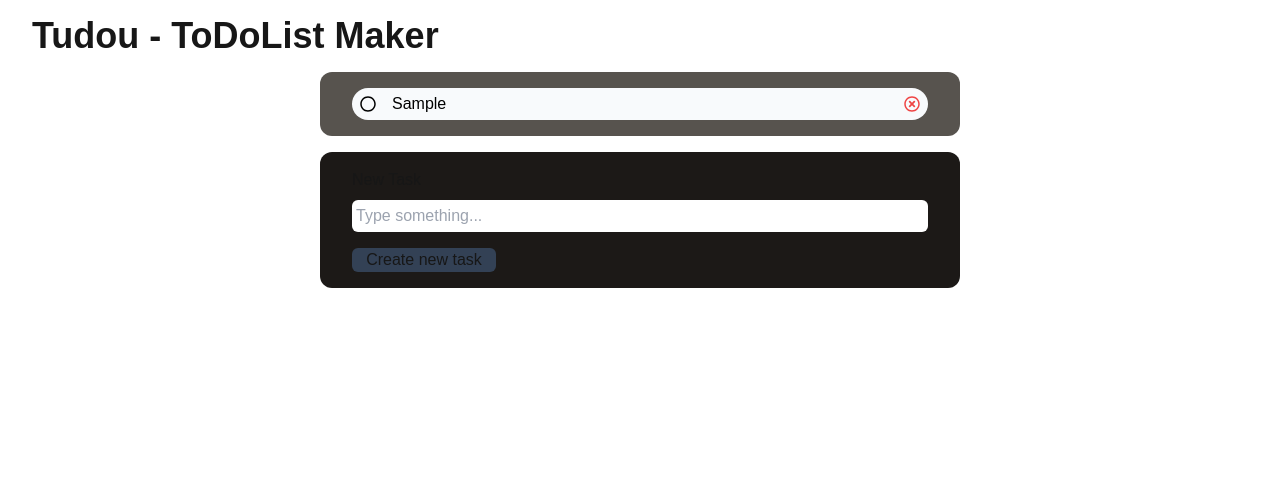
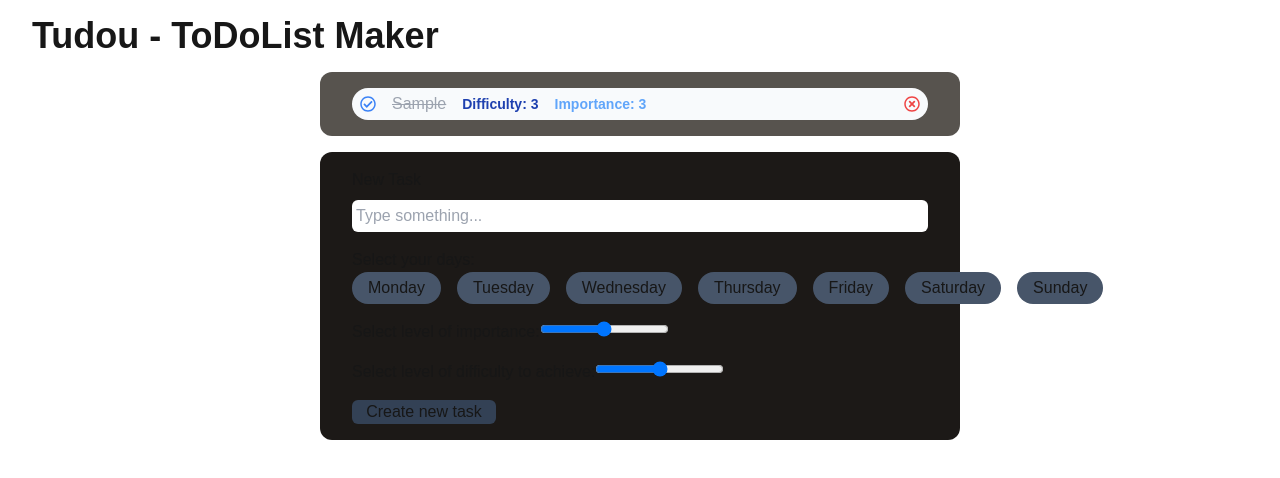
Before and after one commit to mrtinber/tudou, a Next.js app: page / in a window 1280 px wide. Both pictures are taken after typing "Sample" into the empty fields and a click on the button "Create new task". Shown: the top 478 px of the page. Built offline with nearby package versions, Linux system fonts and the light colour scheme.

Commit message:
Adding days, importance and difficulty selectors to the form

```diff
--- a/src/app/_components/Dashboard.tsx
+++ b/src/app/_components/Dashboard.tsx
@@ -2,12 +2,12 @@
 
 import { useState } from "react";
 import TaskList from "./TaskList";
-import NewTask from "./NewTask";
+import NewTask, { Task } from "./NewTask";
 
 type Props = {};
 
 export default function Dashboard({}: Props) {
-    const [tasks, setTasks] = useState<string[]>([]);
+    const [tasks, setTasks] = useState<Task[]>([]);
 
     return (
         <div className="flex flex-col gap-4">
--- a/src/app/_components/NewTask.tsx
+++ b/src/app/_components/NewTask.tsx
@@ -3,24 +3,71 @@
 import { useState } from "react";
 
 type Props = {
-    setTasks: React.Dispatch<React.SetStateAction<string[]>>;
+    setTasks: React.Dispatch<React.SetStateAction<Task[]>>;
 };
 
+export interface Task {
+    content: string;
+    importanceLevel: number;
+    difficultyLevel: number;
+    days?: string[];
+}
+
 export default function NewTask({ setTasks }: Props) {
-    const [newTask, setNewTask] = useState<string>("");
+    const [newTask, setNewTask] = useState<Task>({
+        content: "",
+        difficultyLevel: 3,
+        importanceLevel: 3,
+    });
+    const [selectedDays, setSelectedDays] = useState<string[]>([]);
 
-    function handleSubmit(event: React.FormEvent) {
+    function handleSubmit(event: React.FormEvent<HTMLFormElement>) {
         event.preventDefault();
 
-        if (newTask.trim() === "") return;
+        if (newTask.content.trim() === "") return;
 
         console.log("New task submitted.");
-        setTasks((prev) => [...prev, newTask.trim()]);
-        setNewTask("");
+        setTasks((prev) => [...prev, newTask]);
+        setNewTask({
+            content: "",
+            difficultyLevel: 3,
+            importanceLevel: 3,
+            days: [],
+        });
+        setSelectedDays([]);
+
+        event.currentTarget.reset();
     }
 
     const handleChange = (event: React.ChangeEvent<HTMLInputElement>) => {
-        setNewTask(event.target.value);
+        setNewTask((prev) => ({ ...prev, content: event.target.value }));
+    };
+
+    const handleImportance = (event: React.ChangeEvent<HTMLInputElement>) => {
+        setNewTask((prev) => ({
+            ...prev,
+            importanceLevel: parseInt(event.target.value),
+        }));
+    };
+
+    const handleDifficulty = (event: React.ChangeEvent<HTMLInputElement>) => {
+        setNewTask((prev) => ({
+            ...prev,
+            difficultyLevel: parseInt(event.target.value),
+        }));
+    };
+
+    const handleDaysSelect = (event: React.ChangeEvent<HTMLInputElement>) => {
+        const { value, checked } = event.target;
+        setSelectedDays((prev) =>
+            checked ? [...prev, value] : prev.filter((day) => day !== value)
+        );
+        setNewTask((prev) => ({
+            ...prev,
+            days: checked
+                ? [...(prev.days || []), value]
+                : (prev.days || []).filter((day) => day !== value),
+        }));
     };
 
     return (
@@ -37,9 +84,76 @@ export default function NewTask({ setTasks }: Props) {
                         id="newTask"
                         name="New task"
                         placeholder="Type something..."
-                        value={newTask}
+                        value={newTask.content}
                         className="w-full p-1 text-black rounded-md"
                         onChange={handleChange}
+                    />
+                </div>
+
+                <div>
+                    <p>Select your days:</p>
+                    <div className="flex gap-4">
+                        {[
+                            "Monday",
+                            "Tuesday",
+                            "Wednesday",
+                            "Thursday",
+                            "Friday",
+                            "Saturday",
+                            "Sunday",
+                        ].map((day) => (
+                            <label
+                                key={day}
+                                htmlFor={`daysSelect-${day}`}
+                                className={`rounded-full px-4 py-1 ${
+                                    selectedDays.includes(day)
+                                        ? "bg-slate-800"
+                                        : "bg-slate-600"
+                                }`}
+                            >
+                                <input
+                                    type="checkbox"
+                                    name="daysSelect"
+                                    id={`daysSelect-${day}`}
+                                    value={day}
+                                    onChange={handleDaysSelect}
+                                    className="hidden"
+                                />
+                                {day}
+                            </label>
+                        ))}
+                    </div>
+                </div>
+
+                <div>
+                    <label htmlFor="importanceLevel">
+                        Select level of importance:
+                    </label>
+                    <input
+                        type="range"
+                        id="importanceLevel"
+                        name="importanceLevel"
+                        min="1"
+                        max="5"
+                        step="1"
+                        value={newTask.importanceLevel}
+                        onChange={handleImportance}
+                    />
+                </div>
+
+                <div>
+                    <label htmlFor="difficultyLevel">
+                        Select level of difficulty to achieve:
+                    </label>
+                    <input
+                        type="range"
+                        id="difficultyLevel"
+                        name="difficultyLevel"
+                        min="1"
+                        max="5"
+                        step="1"
+                        value={newTask.difficultyLevel}
+                        onChange={handleDifficulty}
                     />
                 </div>
 
--- a/src/app/_components/Task.tsx
+++ /dev/null
@@ -1,47 +0,0 @@
-"use client";
-
-import { useState } from "react";
-import {
-    FaRegCheckCircle,
-    FaRegCircle,
-    FaRegTimesCircle,
-} from "react-icons/fa";
-
-type Props = {
-    content: string,
-    onDelete: () => void,
-};
-
-export default function Task({ content, onDelete }: Props) {
-    const [isCompleted, setIsCompleted] = useState(false);
-
-    const toggleTask = () => {
-        setIsCompleted(!isCompleted);
-    };
-
-    return (
-        <div className="px-2 py-1 bg-slate-50 rounded-full text-black flex items-center justify-between">
-            <div className="flex gap-4 items-center">
-                {isCompleted ? (
-                    <FaRegCheckCircle
-                        onClick={toggleTask}
-                        className="text-green-500 cursor-pointer"
-                    />
-                ) : (
-                    <FaRegCircle
-                        onClick={toggleTask}
-                        className="cursor-pointer"
-                    />
-                )}
-
-                <p className={isCompleted ? "line-through text-gray-400" : ""}>
-                    {content}
-                </p>
-            </div>
-            <FaRegTimesCircle
-                className="hover:scale-110 transition-all duration-500 text-red-500"
-                onClick={onDelete}
-            />
-        </div>
-    );
-}
--- /dev/null
+++ b/src/app/_components/TaskElement.tsx
@@ -0,0 +1,100 @@
+"use client";
+
+import { useEffect, useState } from "react";
+import {
+    FaRegCheckCircle,
+    FaRegCircle,
+    FaRegTimesCircle,
+} from "react-icons/fa";
+
+type Props = {
+    content: string;
+    importanceLevel: number;
+    difficultyLevel: number;
+    days: string[];
+    onDelete: () => void;
+};
+
+export default function TaskElement({
+    content,
+    importanceLevel,
+    difficultyLevel,
+    days,
+    onDelete,
+}: Props) {
+    const [isCompleted, setIsCompleted] = useState(false);
+    const [achievedDays, setAchievedDays] = useState<string[]>([]);
+
+    const toggleTask = () => {
+        setIsCompleted(!isCompleted);
+    };
+
+    const handleAchievement = (event: React.ChangeEvent<HTMLInputElement>) => {
+        const { value, checked } = event.target;
+        setAchievedDays((prev) =>
+            checked ? [...prev, value] : prev.filter((day) => day !== value)
+        );
+    };
+
+    useEffect(() => {
+        if (days.every((day) => achievedDays.includes(day))) {
+            setIsCompleted(true);
+            console.log("tous les jours sont faits");
+        } else {
+            setIsCompleted(false);
+        }
+    }, [achievedDays]);
+
+    return (
+        <div className="px-2 py-1 bg-slate-50 rounded-full text-black flex items-center justify-between">
+            <div className="flex gap-4 items-center">
+                {isCompleted ? (
+                    <FaRegCheckCircle
+                        onClick={toggleTask}
+                        className="text-blue-500 cursor-pointer"
+                    />
+                ) : (
+                    <FaRegCircle
+                        onClick={toggleTask}
+                        className="cursor-pointer"
+                    />
+                )}
+
+                <p className={isCompleted ? "line-through text-gray-400" : ""}>
+                    {content}
+                </p>
+                <div className="text-sm font-bold text-blue-800">
+                    Difficulty: {difficultyLevel}
+                </div>
+                <div className="text-sm font-bold text-blue-400">
+                    Importance: {importanceLevel}
+                </div>
+                <div className="flex gap-2">
+                    {days.map((day, index) => (
+                        <label
+                            key={index}
+                            className={`rounded-full px-2 text-sm text-white ${
+                                achievedDays.includes(day)
+                                    ? "bg-blue-300 line-through"
+                                    : "bg-blue-500"
+                            }`}
+                        >
+                            <input
+                                type="checkbox"
+                                name="daysSelect"
+                                value={day}
+                                onChange={handleAchievement}
+                                className="hidden"
+                            />
+                            {day}
+                        </label>
+                    ))}
+                </div>
+            </div>
+            <FaRegTimesCircle
+                className="hover:scale-110 transition-all duration-500 text-red-500"
+                onClick={onDelete}
+            />
+        </div>
+    );
+}
--- a/src/app/_components/TaskList.tsx
+++ b/src/app/_components/TaskList.tsx
@@ -1,21 +1,29 @@
-import Task from "./Task";
+import { Task } from "./NewTask";
+import TaskElement from "./TaskElement";
 
 type Props = {
-    tasks: string[],
-    setTasks: React.Dispatch<React.SetStateAction<string[]>>,
+    tasks: Task[];
+    setTasks: React.Dispatch<React.SetStateAction<Task[]>>;
 };
 
 export default function TaskList({ tasks, setTasks }: Props) {
     const handleDelete = (indexToDelete: any) => {
-        setTasks(tasks.filter((_, index) => index !== indexToDelete))
-    }
+        setTasks(tasks.filter((_, index) => index !== indexToDelete));
+    };
 
     return (
         <>
             {tasks.length > 0 && (
                 <div className="bg-stone-600 px-8 py-4 rounded-xl flex flex-col gap-2">
                     {tasks.map((task, index) => (
-                        <Task content={task} key={index} onDelete={() => handleDelete(index)}/>
+                        <TaskElement
+                            content={task.content}
+                            importanceLevel={task.importanceLevel}
+                            difficultyLevel={task.difficultyLevel}
+                            days={task.days ? task.days : []}
+                            key={index}
+                            onDelete={() => handleDelete(index)}
+                        />
                     ))}
                 </div>
             )}
```
